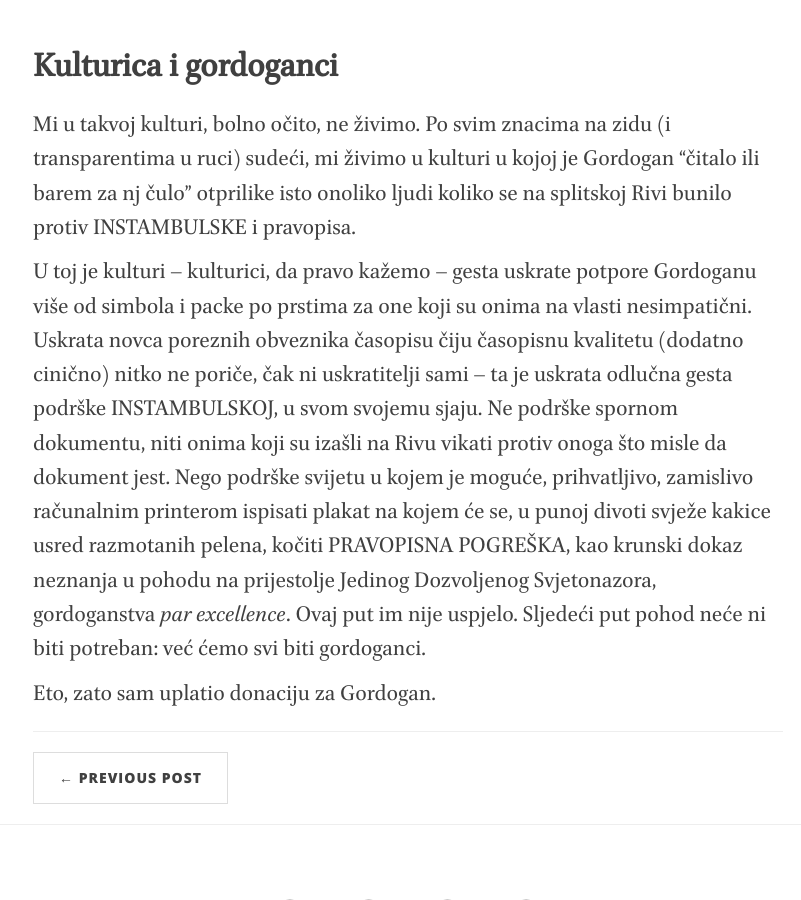
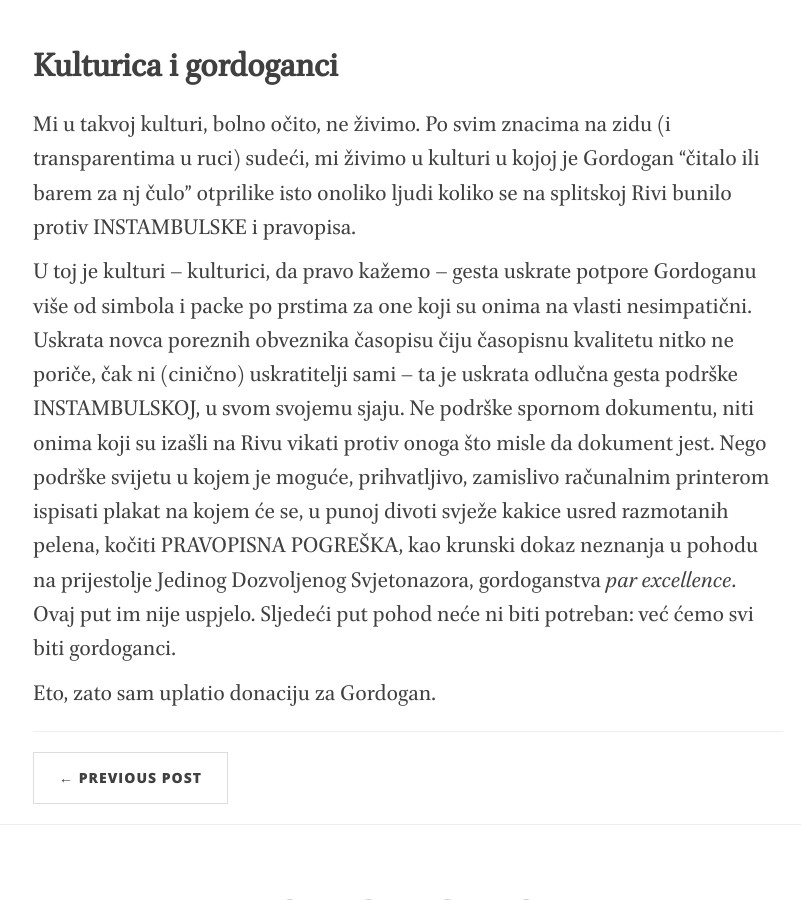
Before and after one commit to nevenjovanovic/nevenjovanovic.github.io, a Jekyll site: the page built from _posts/2018-04-16-instambulska.markdown, in a window 1280 px wide and 900 px high, scrolled down 2606 px. Shown: the whole window, without its empty margins (232-1033 px from the left). Built offline with Jekyll 4.4.1, drawn with Linux system fonts in a browser that asks for light colours; nearby versions of some CDN libraries; some of the changed text lies outside the part shown.

Commit message:
More rewriting

```diff
--- a/_posts/2018-04-16-instambulska.markdown
+++ b/_posts/2018-04-16-instambulska.markdown
@@ -36,6 +36,6 @@
 
 Mi u takvoj kulturi, bolno očito, ne živimo. Po svim znacima na zidu (i transparentima u ruci) sudeći, mi živimo u kulturi u kojoj je Gordogan "čitalo ili barem za nj čulo" otprilike isto onoliko ljudi koliko se na splitskoj Rivi bunilo protiv INSTAMBULSKE i pravopisa.
 
-U toj je kulturi -- kulturici, da pravo kažemo -- gesta uskrate potpore Gordoganu više od simbola i packe po prstima za one koji su onima na vlasti nesimpatični. Uskrata novca poreznih obveznika časopisu čiju časopisnu kvalitetu (dodatno cinično) nitko ne poriče, čak ni uskratitelji sami -- ta je uskrata odlučna gesta podrške INSTAMBULSKOJ, u svom svojemu sjaju. Ne podrške spornom dokumentu, niti onima koji su izašli na Rivu vikati protiv onoga što misle da dokument jest. Nego podrške svijetu u kojem je moguće, prihvatljivo, zamislivo računalnim printerom ispisati plakat na kojem će se, u punoj divoti svježe kakice usred razmotanih pelena, kočiti PRAVOPISNA POGREŠKA, kao krunski dokaz neznanja u pohodu na prijestolje Jedinog Dozvoljenog Svjetonazora, gordoganstva *par excellence*. Ovaj put im nije uspjelo. Sljedeći put pohod neće ni biti potreban: već ćemo svi biti gordoganci.
+U toj je kulturi -- kulturici, da pravo kažemo -- gesta uskrate potpore Gordoganu više od simbola i packe po prstima za one koji su onima na vlasti nesimpatični. Uskrata novca poreznih obveznika časopisu čiju časopisnu kvalitetu nitko ne poriče, čak ni (cinično) uskratitelji sami -- ta je uskrata odlučna gesta podrške INSTAMBULSKOJ, u svom svojemu sjaju. Ne podrške spornom dokumentu, niti onima koji su izašli na Rivu vikati protiv onoga što misle da dokument jest. Nego podrške svijetu u kojem je moguće, prihvatljivo, zamislivo računalnim printerom ispisati plakat na kojem će se, u punoj divoti svježe kakice usred razmotanih pelena, kočiti PRAVOPISNA POGREŠKA, kao krunski dokaz neznanja u pohodu na prijestolje Jedinog Dozvoljenog Svjetonazora, gordoganstva *par excellence*. Ovaj put im nije uspjelo. Sljedeći put pohod neće ni biti potreban: već ćemo svi biti gordoganci.
 
 Eto, zato sam uplatio donaciju za Gordogan.
```
Also changed, not shown: other parts of _posts/2018-04-16-instambulska.markdown (+1 -1 lines).
